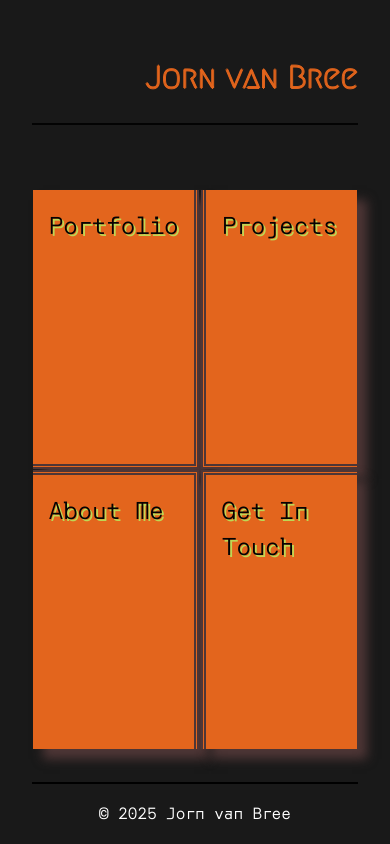
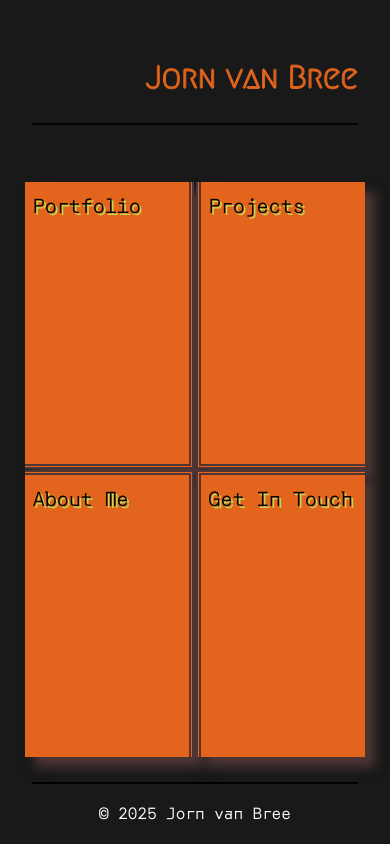
Before and after one commit to JeeveeBree/JeeVeeBree, a React (Vite) app: page / in a window 390 px wide. Built offline with nearby package versions, Linux system fonts and the light colour scheme.

Commit message:
1.0.92 same as last

```diff
--- a/src/Css/homeNavbar.css
+++ b/src/Css/homeNavbar.css
@@ -121,9 +121,14 @@ used in combination with homeLayout.css */
     font-size: 1rem;
   }
 
+  .homenavbar-nav-container {
+    margin: 0.5rem;
+  }
+
   .homenavbar-nav-links a {
-    padding: 1rem;
+    padding: 0.5rem;
     margin: 0.05rem;
-    font-size: 1.5rem;
+    font-size: 1.25rem;
+    transition: background-color 0.2s ease, color 0.2s ease;
   }
 }
```
